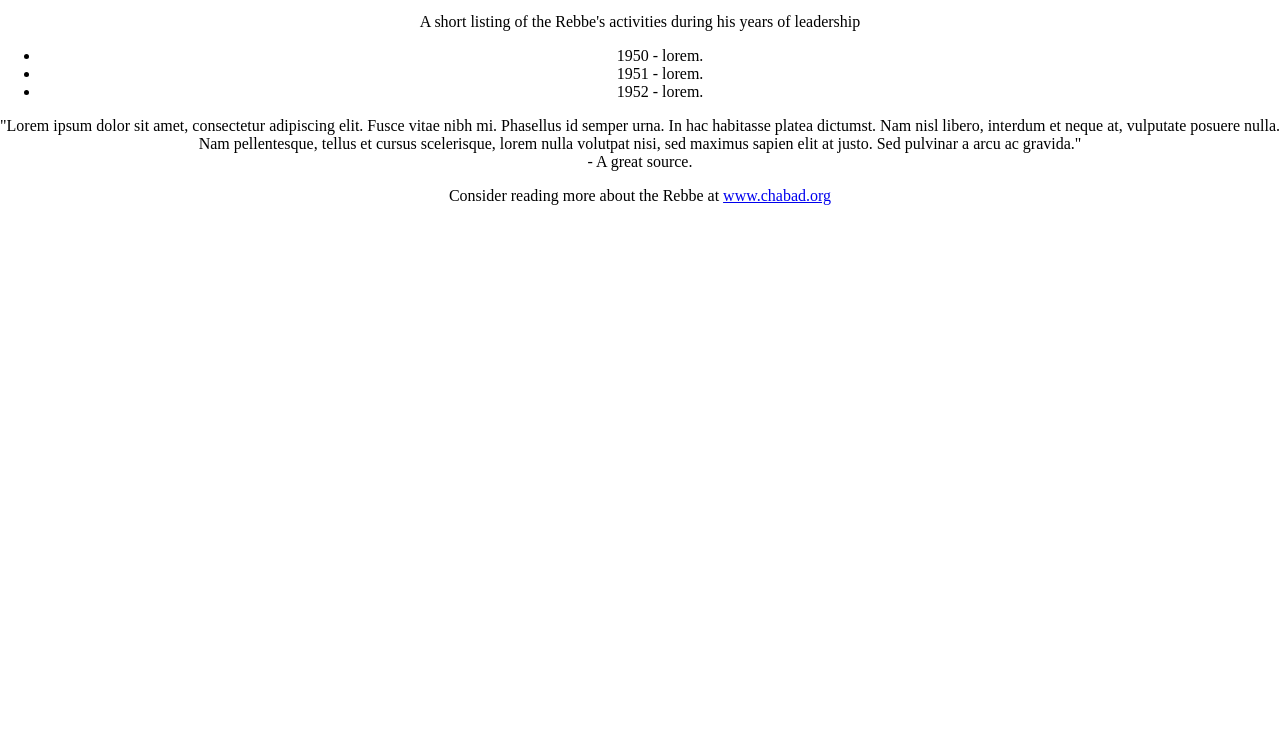
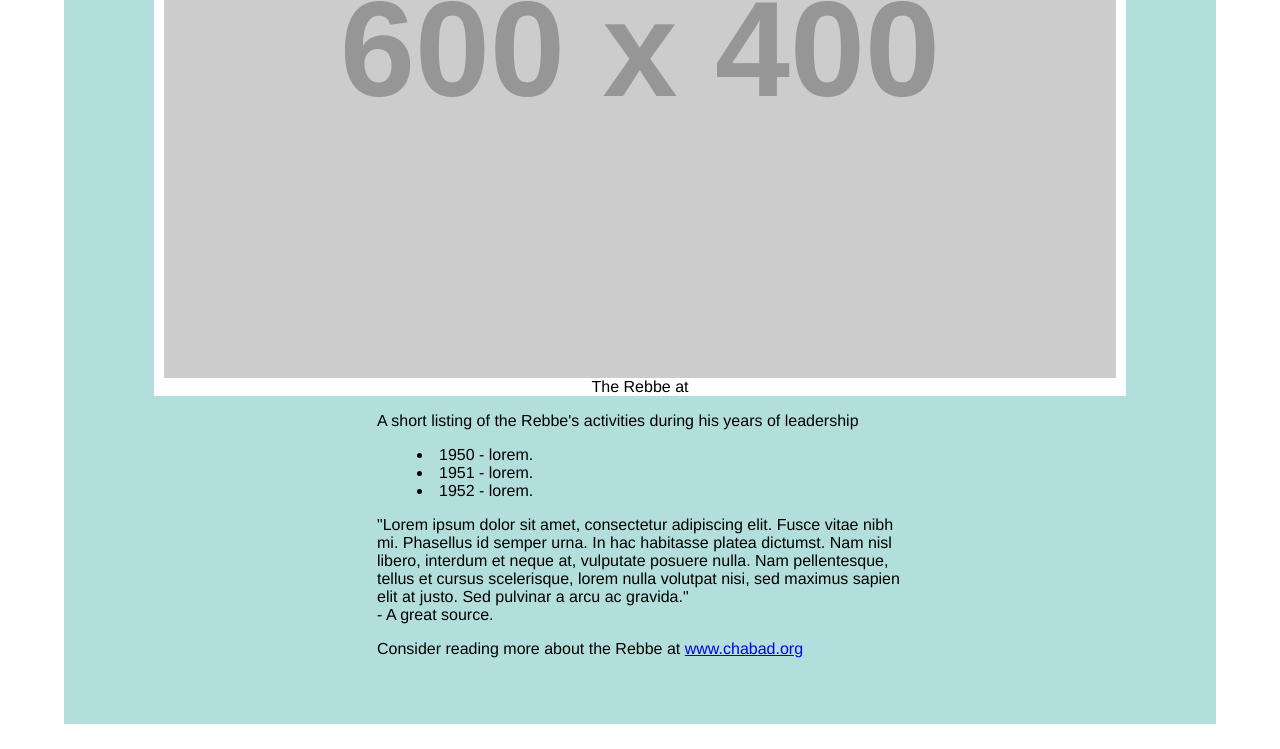
Before and after one commit to tzviki/tribute, a plain HTML site: page index.html in a window 1280 px wide. Shown: the part 526-1275 px from the top of the page. Before the commit the page ends 800 px from the top, so only its background shows below. Drawn offline with Linux system fonts and the light colour scheme; placeholder pictures from the web are drawn by us.

Commit message:
Added Styling

```diff
--- a/index.html
+++ b/index.html
@@ -2,14 +2,14 @@
     <head>
         <link rel="stylesheet" type="text/css" href="style.css">
         <title>
-            A Tribute to The Lubavitche Rebbe
+            A Tribute to The Lubavitcher Rebbe
         </title>
 
     </head>
 
     <body>
         <main>
-            <h1>The Lubavitche Rebbe</h1>
+            <h1>The Lubavitcher Rebbe</h1>
 
             <h2>Leading World Jewry</h2>
 
@@ -17,19 +17,19 @@
                 <img src="http://placehold.it/600x400" alt="placeholder"/>
                 <figcaption>The Rebbe at</figcaption>
             </figure>
-
+            <article class="information">
                 <p>A short listing of the Rebbe's activities during his years of leadership</p>
                 <ul>
-                <li><span id="year">1950</span> - lorem.</li>
-                <li><span id="year">1951</span> - lorem.</li>
-                <li><span id="year">1952</span> - lorem.</li>
+                    <li><span class="year">1950</span> - lorem.</li>
+                    <li><span class="year">1951</span> - lorem.</li>
+                    <li><span class="year">1952</span> - lorem.</li>
                 </ul>
 
                 <p>"Lorem ipsum dolor sit amet, consectetur adipiscing elit. Fusce vitae nibh mi. Phasellus id semper urna. In hac habitasse platea dictumst. Nam nisl libero, interdum et neque at, vulputate posuere nulla. Nam pellentesque, tellus et cursus scelerisque, lorem nulla volutpat nisi, sed maximus sapien elit at justo. Sed pulvinar a arcu ac gravida."<br />
                 <span id="source">- A great source.</span></p>
 
                 <p>Consider reading more about the Rebbe at <a href="www.chabad.org">www.chabad.org</a></p>
-
+            </article>
 
         </main>
 
--- a/style.css
+++ b/style.css
@@ -1,8 +1,43 @@
 body {
-    margin: auto;
+    margin: 0 auto;
     text-align: center;
+    font-family: Helvetica, Times, sans-serif;
+}
+
+main {
+	background-color: #B2DFDB;
+	margin: 25px 5% 25px 5%;
+	padding: 50px;
 }
 
 h1 {
-    font-size: 2em;
+    font-size: 4em;
+    margin-bottom: 0;
+    padding-bottom: 0;
 }
+
+.information {
+	width: 50%;
+	margin: 0 auto;
+	text-align: left;
+}
+
+ul {
+    list-style-position: inside;
+}
+
+figure {
+	padding-right padding-left: 20px;
+	background-color: white;
+
+
+}
+
+img {
+	padding: 1% 1% 0 1%;
+    width: 98%;
+    height: auto;
+
+
+
+}
```
Lines whose indentation alone changed are shown as unchanged.
